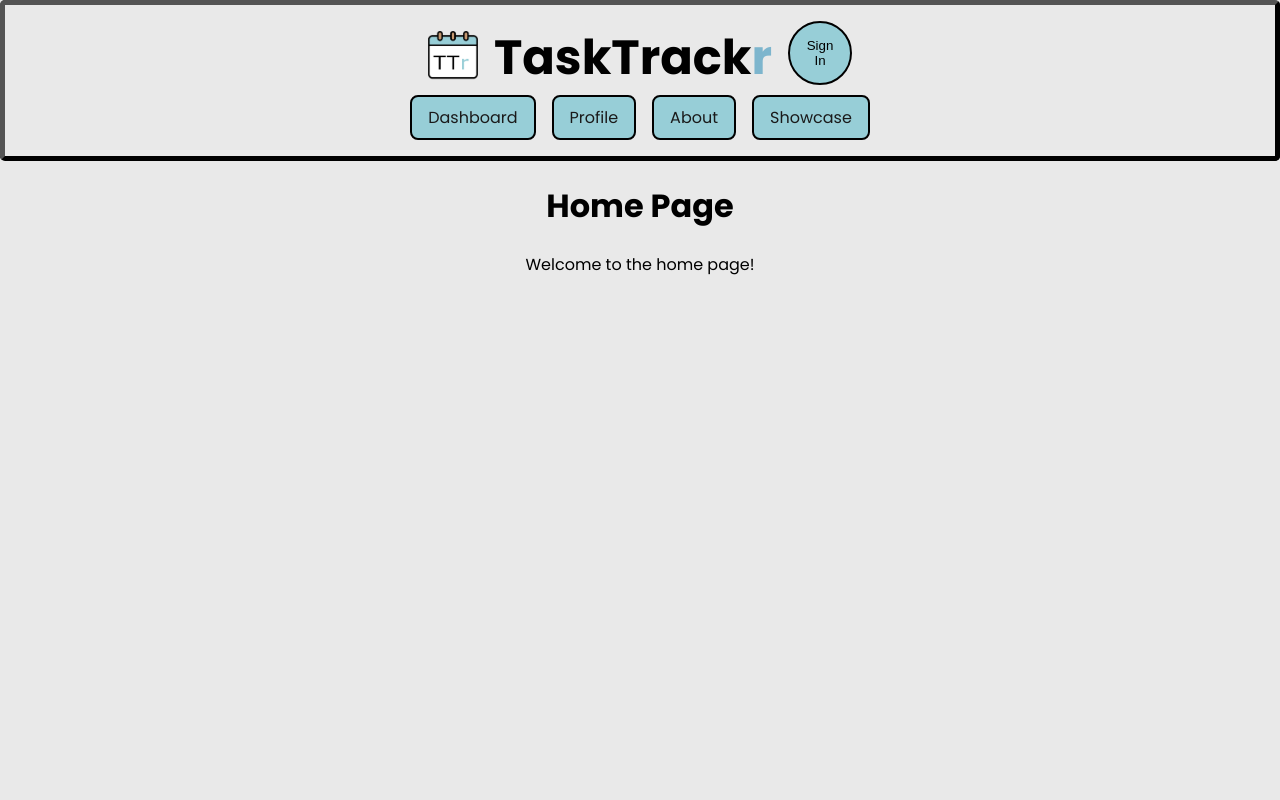
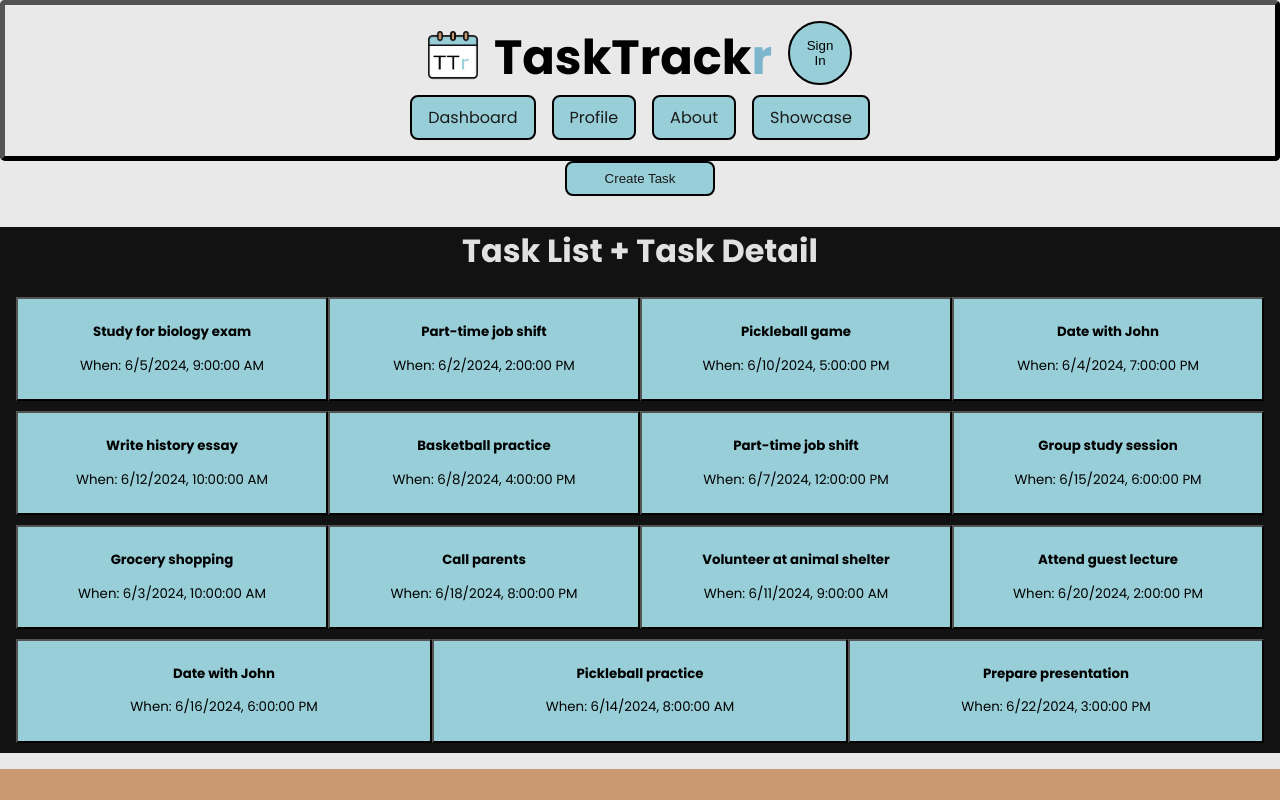
Before and after one commit to nelsn275/task_trackr, a React (Create React App) app: page /dashboard in a window 1280 px wide. Shown: the top 800 px of the page. Built offline with nearby package versions, Linux system fonts and the light colour scheme.

Commit message:
dashboard finished

```diff
--- a/src/App.js
+++ b/src/App.js
@@ -4,10 +4,9 @@ import Home from './pages/Home';
 import Profile from './pages/Profile';
 import About from './pages/About';
 import Showcase from './pages/Showcase';
-import logo from './logo.svg';
 import './App.css';
-import PartialShowcase from './partials/PartialShowcase';
 import Header from './partials/Header';
+import Footer from './partials/Footer';
 
 function App() {
   return (
@@ -26,21 +25,8 @@ function App() {
           </Routes>
         </div>
       </Router>
+      <Footer />
 
-      {/* <header className="App-header">
-        <img src={logo} className="App-logo" alt="logo" />
-        <p>
-          Edit <code>src/App.js</code> and save to reload.
-        </p>
-        <a
-          className="App-link"
-          href="https://reactjs.org"
-          target="_blank"
-          rel="noopener noreferrer"
-        >
-          Learn React
-        </a>
-      </header> */}
     </div>
   );
 }
--- /dev/null
+++ b/src/pages/Home.css
@@ -0,0 +1,13 @@
+#create_task{
+    padding: 0.5rem 1rem;
+    background-color: var(--button-color);
+    color: #1A1A1A;
+    text-decoration: none;
+    border-radius: 0.5rem;
+    border: 2px solid black;
+    max-width: 150px;
+  }
+
+  #create_task:hover {
+    background-color: #7DB5CD;
+  }
--- a/src/pages/Home.js
+++ b/src/pages/Home.js
@@ -1,11 +1,29 @@
-import React from 'react';
+import React, { useState } from 'react';
+import TaskList from '../partials/TaskList';
+import './Home.css';
+import CreateTaskForm from '../partials/CreateTaskForm';
+
 
 const Home = () => {
+  const [isOverlayVisible, setOverlayVisible] = useState(false);
+
+  const toggleOverlay = () => {
+    setOverlayVisible(!isOverlayVisible);
+  };
+
     console.log('Rendering Home Page');
   return (
     <div>
-      <h1>Home Page</h1>
-      <p>Welcome to the home page!</p>
+      <button id="create_task" onClick={toggleOverlay}>Create Task</button>
+      <TaskList />
+      {isOverlayVisible &&(
+          <div className="overlay">
+            <div className="overlay-content">
+              <button className="close-button" onClick={toggleOverlay}>X</button>
+              <CreateTaskForm />
+            </div>
+          </div>
+        )}
     </div>
   );
 }
--- a/src/partials/CreateTaskForm.css
+++ b/src/partials/CreateTaskForm.css
@@ -1,4 +1,4 @@
-.createTaskForm {
+/* .createTaskForm {
     display: flex;
     flex-direction: column;
     align-items: center;
@@ -6,12 +6,16 @@
     border-radius: 5px;
     background-color: rgb(233, 233, 233);
     padding-top: 20px;
-}
+} */
 
 .createTaskForm form {
     display: flex;
     flex-direction: column;
     align-items: center;
+    width: 100%;
+}
+
+.createTaskForm input {
     width: 100%;
 }
 
--- a/src/partials/Footer.css
+++ b/src/partials/Footer.css
@@ -3,7 +3,7 @@
 }
 
 .footer{
-    background-color: var(--header-footer-color);
+    background-color: var(--message-color);
     font-family: var(--font-family);
 }
 
--- a/src/partials/TaskList.css
+++ b/src/partials/TaskList.css
@@ -2,6 +2,8 @@
     /* position: absolute;
     top: 10px;
     left: 300px; */
+    margin-bottom: 0;
+    padding: 0;
     text-align: right;
     width: 100%;
     background: none;
@@ -59,12 +61,18 @@
     align-items: center;
     z-index: 1000;
   }
+  .overlay h2 {
+    margin-top: 0;
+  }
 
   .overlay-content {
-    background: white;
-    padding: 20px;
+    display: flex;
+    flex-direction: column;
+    align-items: center;
+    border: 5px outset black;
     border-radius: 5px;
-    max-width: 500px;
-    width: 90%;
-    position: relative;
+    background-color: rgb(233, 233, 233);
+    padding: 1%;
+    padding-top: 1%;
+    min-width: 300px;
   }
```
